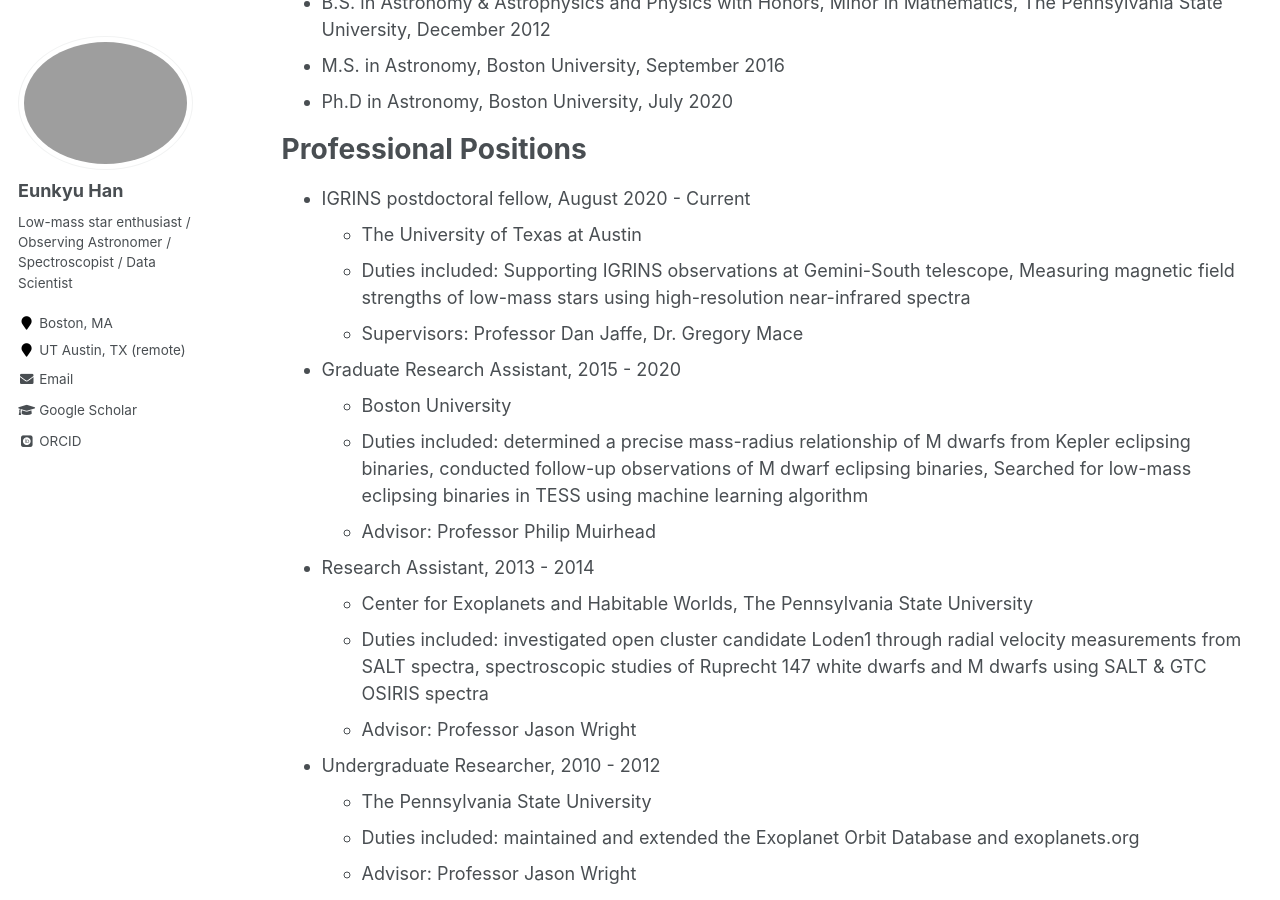
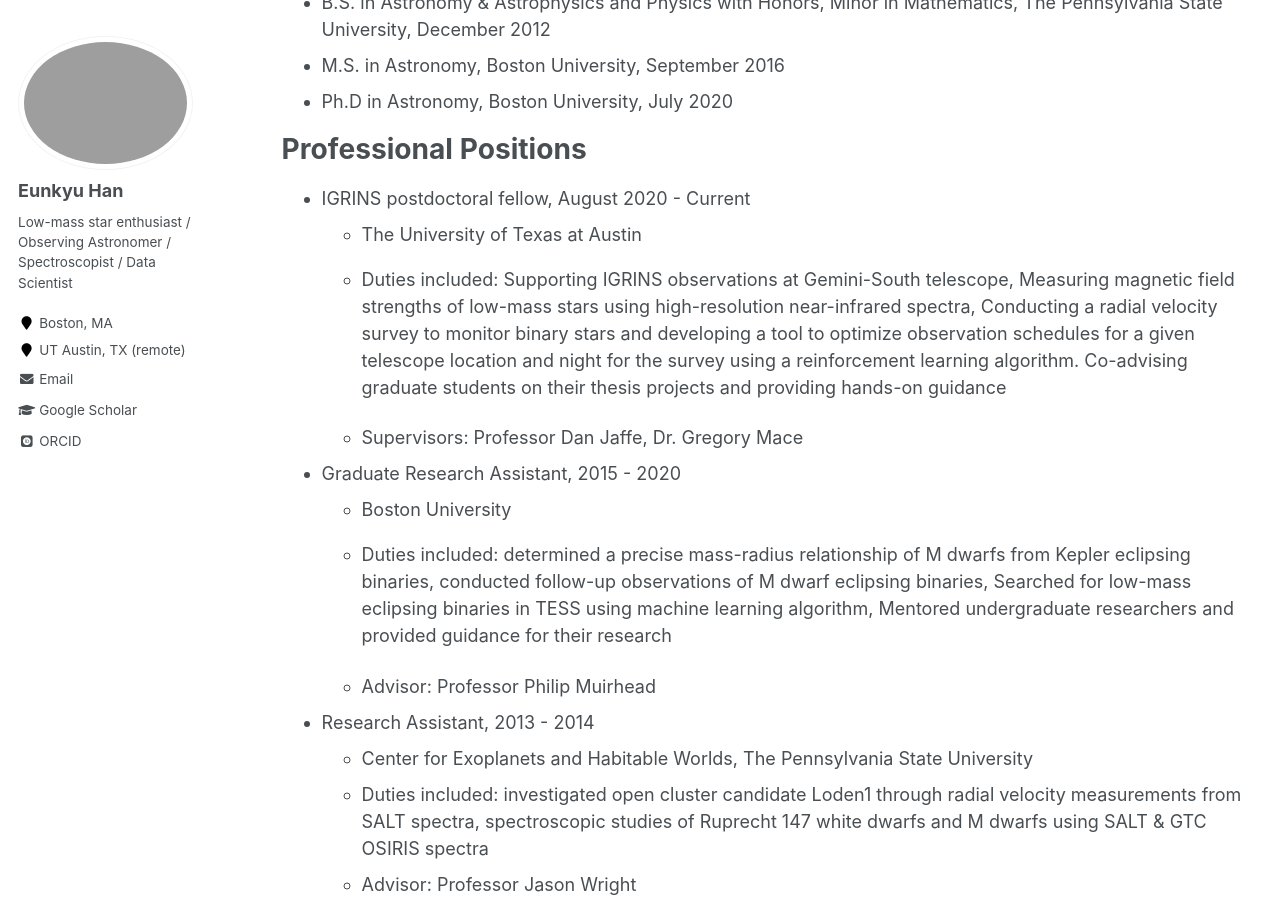
Before and after one commit to eunkyuh/eunkyuh.github.io, a Jekyll site: the page built from _pages/cv.md, in a window 1280 px wide and 900 px high, scrolled down 277 px. Built offline with Jekyll 4.4.1, drawn with Linux system fonts in a browser that asks for light colours; some web fonts are replaced.

Commit message:
Update cv.md

```diff
--- a/_pages/cv.md
+++ b/_pages/cv.md
@@ -21,12 +21,14 @@ Professional Positions
 ======
 * IGRINS postdoctoral fellow, August 2020 - Current
   * The University of Texas at Austin
-  * Duties included: Supporting IGRINS observations at Gemini-South telescope, Measuring magnetic field strengths of low-mass stars using high-resolution near-infrared spectra
+  * Duties included: Supporting IGRINS observations at Gemini-South telescope, Measuring magnetic field strengths of low-mass stars using high-resolution near-infrared spectra, Conducting a radial velocity survey to monitor binary stars and developing a tool to optimize observation schedules for a given telescope location and night for the survey using a reinforcement learning algorithm. Co-advising graduate students on their thesis projects and providing hands-on guidance
+
   * Supervisors: Professor Dan Jaffe, Dr. Gregory Mace
 
 * Graduate Research Assistant, 2015 - 2020
   * Boston University
-  * Duties included: determined a precise mass-radius relationship of M dwarfs from Kepler eclipsing binaries, conducted follow-up observations of M dwarf eclipsing binaries, Searched for low-mass eclipsing binaries in TESS using machine learning algorithm
+  * Duties included: determined a precise mass-radius relationship of M dwarfs from Kepler eclipsing binaries, conducted follow-up observations of M dwarf eclipsing binaries, Searched for low-mass eclipsing binaries in TESS using machine learning algorithm, Mentored undergraduate researchers and provided guidance for their research
+
   * Advisor: Professor Philip Muirhead
 
 * Research Assistant, 2013 - 2014
```
